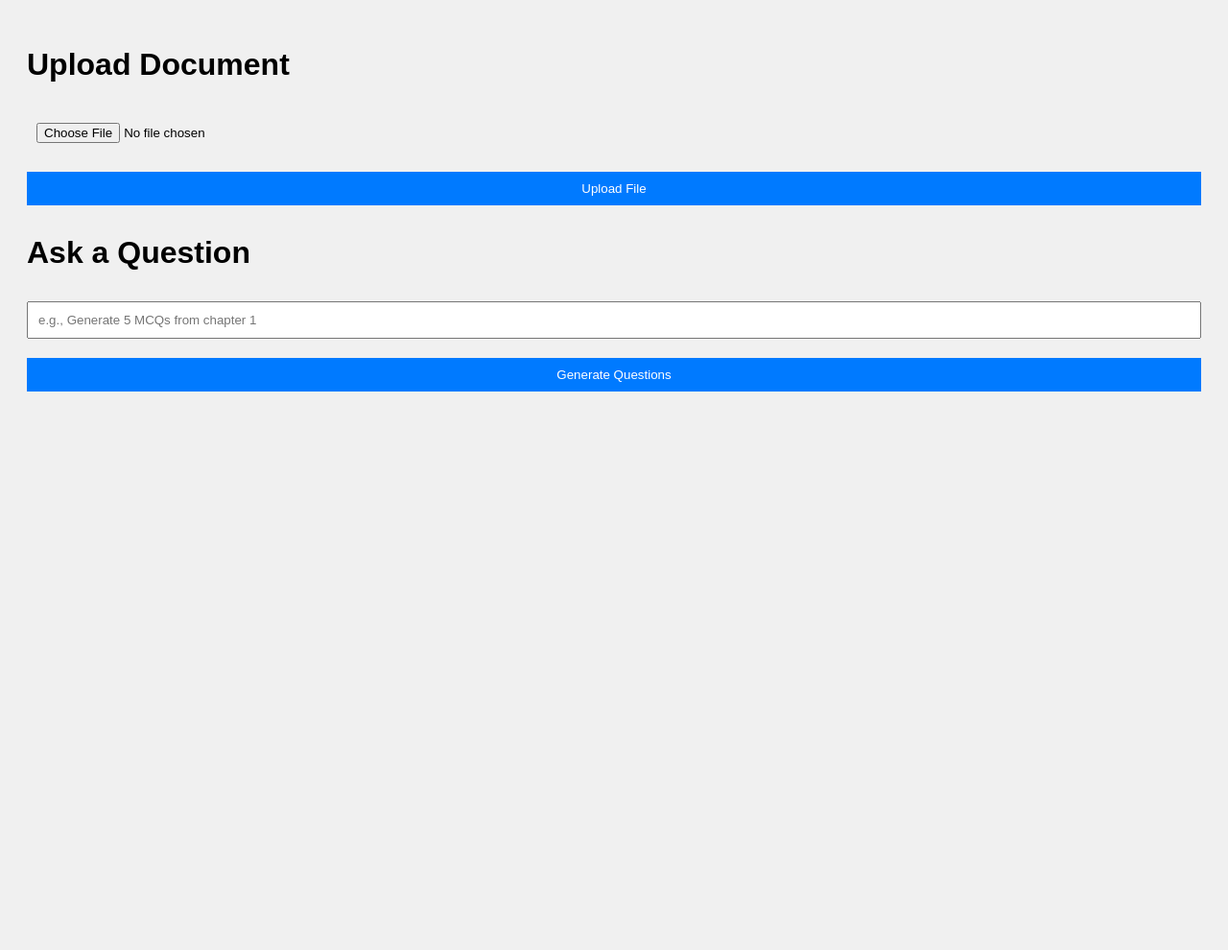
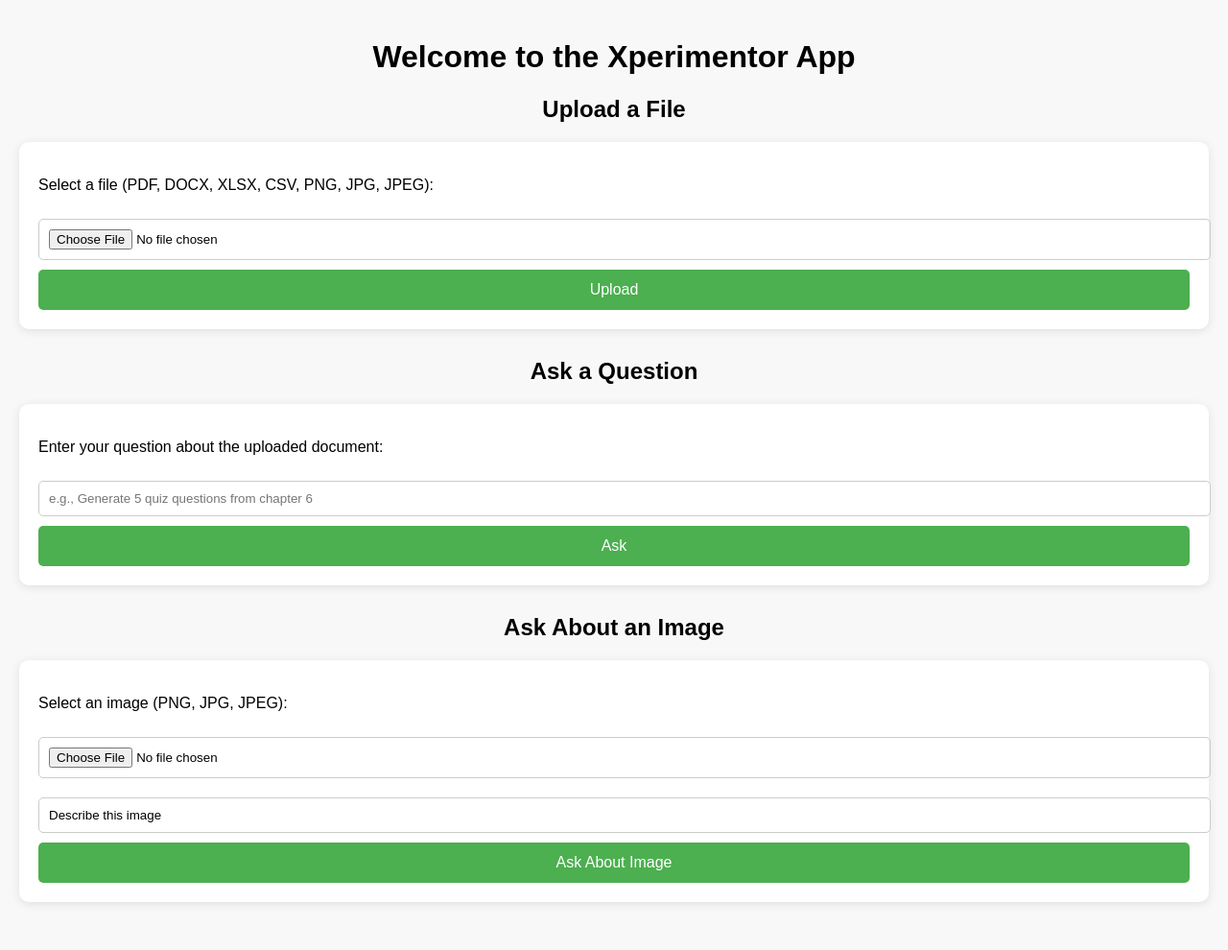
Before and after one commit to jahnavi31r/pdf-question-generator-backend, a Flask app: page / in a window 1280 px wide. Shown: the whole page at 96% size. Before the commit the page ends 408 px from the top, so only its background shows below. Run offline with Flask 3, Linux system fonts and the light colour scheme.

Commit message:
Update index.html to show questions on page like old design

```diff
--- a/templates/index.html
+++ b/templates/index.html
@@ -3,25 +3,89 @@
 <head>
   <meta charset="UTF-8">
   <meta name="viewport" content="width=device-width, initial-scale=1.0">
-    <title>Upload & Query PDF</title>
+  <title>Xperimentor App</title>
   <style>
-        body { font-family: Arial, sans-serif; padding: 20px; background-color: #f0f0f0; }
-        form { margin-bottom: 20px; }
-        input, button { margin: 10px 0; padding: 10px; width: 100%; box-sizing: border-box; }
-        button { background-color: #007AFF; color: white; border: none; cursor: pointer; }
+    body { font-family: Arial, sans-serif; background-color: #f8f8f8; padding: 20px; margin: 0; }
+    h1, h2 { text-align: center; color: #000; }
+    .section { margin-bottom: 30px; }
+    .form-box { background: #fff; padding: 20px; border-radius: 10px; box-shadow: 0 2px 10px rgba(0,0,0,0.1); }
+    input[type="file"], input[type="text"] { width: 100%; padding: 10px; margin: 10px 0; border: 1px solid #ccc; border-radius: 5px; }
+    button { background-color: #4CAF50; color: white; padding: 12px; width: 100%; border: none; border-radius: 5px; font-size: 16px; cursor: pointer; }
+    button:hover { background-color: #45a049; }
+    .message { padding: 10px; margin: 10px 0; background: #e0ffe0; border-radius: 5px; text-align: center; }
+    .questions { background: #fff; padding: 20px; margin: 20px 0; border-radius: 10px; box-shadow: 0 2px 10px rgba(0,0,0,0.1); white-space: pre-wrap; font-size: 16px; line-height: 1.6; }
   </style>
 </head>
 <body>
-    <h1>Upload Document</h1>
+  <h1>Welcome to the Xperimentor App</h1>
+
+  <div class="section">
+    <h2>Upload a File</h2>
+    <div class="form-box">
+      <p>Select a file (PDF, DOCX, XLSX, CSV, PNG, JPG, JPEG):</p>
       <form id="uploadForm" enctype="multipart/form-data">
         <input type="file" name="file" accept=".pdf,.docx,.xlsx,.csv,.png,.jpg,.jpeg" required>
-        <button type="submit">Upload File</button>
+        <button type="submit">Upload</button>
       </form>
+      <div id="uploadMessage"></div>
+    </div>
+  </div>
 
-    <h1>Ask a Question</h1>
+  <div class="section">
+    <h2>Ask a Question</h2>
+    <div class="form-box">
+      <p>Enter your question about the uploaded document:</p>
       <form id="askForm">
-        <input type="text" name="query" placeholder="e.g., Generate 5 MCQs from chapter 1" required>
-        <button type="submit">Generate Questions</button>
+        <input type="text" name="query" placeholder="e.g., Generate 5 quiz questions from chapter 6" required>
+        <button type="submit">Ask</button>
       </form>
+    </div>
+  </div>
+
+  <div id="questionsOutput" class="questions" style="display: none;"></div>
+
+  <div class="section">
+    <h2>Ask About an Image</h2>
+    <div class="form-box">
+      <p>Select an image (PNG, JPG, JPEG):</p>
+      <form id="imageForm" enctype="multipart/form-data">
+        <input type="file" name="file" accept=".png,.jpg,.jpeg" required>
+        <input type="text" name="question" placeholder="e.g., Describe this image" value="Describe this image">
+        <button type="submit">Ask About Image</button>
+      </form>
+    </div>
+  </div>
+
+  <script>
+    document.getElementById('uploadForm').onsubmit = function(e) {
+      e.preventDefault();
+      const msg = document.getElementById('uploadMessage');
+      msg.innerHTML = 'Uploading...';
+      fetch('/upload', { method: 'POST', body: new FormData(this) })
+        .then(r => r.json())
+        .then(data => {
+          msg.innerHTML = '<div class="message">' + data.message + '</div>';
+        });
+    };
+
+    document.getElementById('askForm').onsubmit = function(e) {
+      e.preventDefault();
+      const fd = new FormData(this);
+      fetch('/ask', {
+        method: 'POST',
+        headers: { 'Content-Type': 'application/json' },
+        body: JSON.stringify({ query: fd.get('query') })
+      })
+      .then(r => r.json())
+      .then(data => {
+        const output = document.getElementById('questionsOutput');
+        output.textContent = data.answer;
+        output.style.display = 'block';
+        // Scroll to questions
+        output.scrollIntoView({ behavior: 'smooth' });
+        this.reset();
+      });
+    };
+  </script>
 </body>
 </html>
```
Lines whose indentation alone changed are shown as unchanged.
